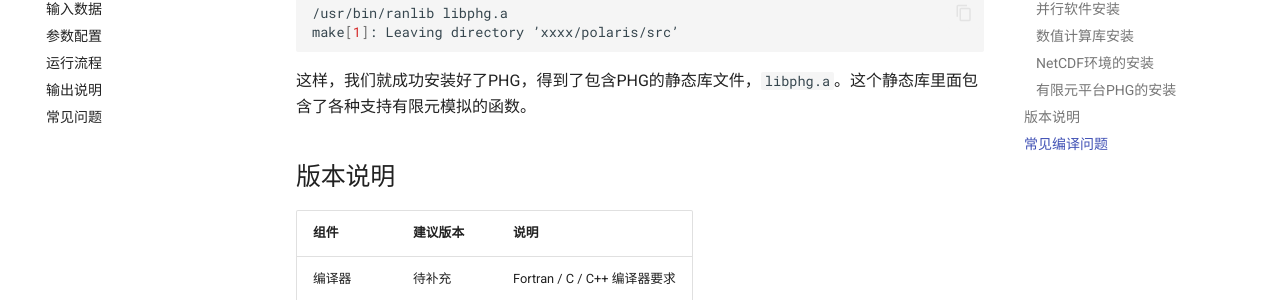
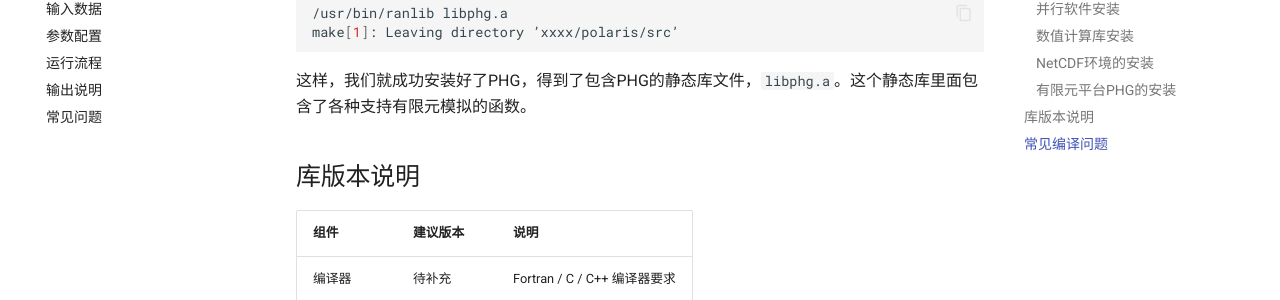
Before and after one commit to phgism-project/PoLarIS-doc, an MkDocs documentation site: the page built from docs/manual/installation.md, in a window 1280 px wide and 900 px high, scrolled down 3497 px. Shown: the part 153-453 px from the top of the window. Built offline with MkDocs 1.6.1 and Material for MkDocs 9.7.7, drawn with Linux system fonts in a browser that asks for light colours; comment, search, counter and statistics services are not loaded.

Commit message:
Update installation.md

```diff
--- a/docs/manual/installation.md
+++ b/docs/manual/installation.md
@@ -179,7 +179,7 @@ make[1]: Leaving directory ’xxxx/polaris/src’
 这样，我们就成功安装好了PHG，得到了包含PHG的静态库文件，`libphg.a`。这个静态库里面包
 含了各种支持有限元模拟的函数。
 
-## 版本说明
+## 库版本说明
 | 组件 | 建议版本 | 说明 |
 | --- | --- | --- |
 | 编译器 | 待补充 | Fortran / C / C++ 编译器要求 |
```
